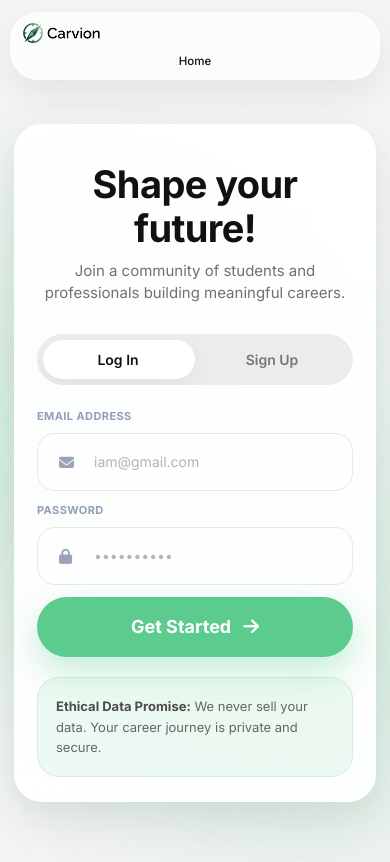
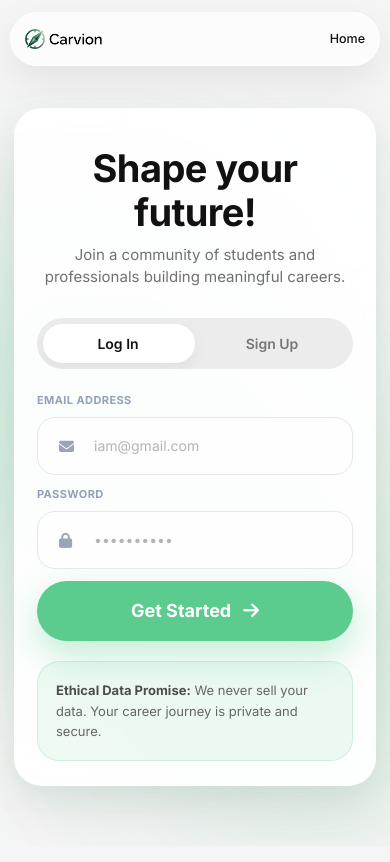
Before and after one commit to DarynaHostishcheva/carvion-project, a plain HTML site: page frontend/auth.html in a window 390 px wide. Drawn offline with Linux system fonts and the light colour scheme.

Commit message:
Force auth navbar one row on mobile

```diff
--- a/frontend/css/style.css
+++ b/frontend/css/style.css
@@ -1870,3 +1870,91 @@ img {
   }
 
 }
+
+/* =========================
+   AUTH NAV FORCE ONE ROW
+========================= */
+
+@media (max-width: 760px) {
+
+  body.auth-page-body {
+    padding-top: 92px !important;
+  }
+
+  body.auth-page-body .nav-container {
+    width: calc(100% - 24px) !important;
+
+    min-height: 58px !important;
+    height: 58px !important;
+
+    display: flex !important;
+    grid-template-columns: none !important;
+    grid-template-areas: none !important;
+
+    align-items: center !important;
+    justify-content: space-between !important;
+
+    gap: 12px !important;
+
+    padding: 0 16px !important;
+
+    border-radius: 999px !important;
+  }
+
+  body.auth-page-body .logo {
+    grid-area: auto !important;
+
+    display: flex !important;
+    align-items: center !important;
+
+    flex: 0 0 auto !important;
+  }
+
+  body.auth-page-body .logo img {
+    height: 21px !important;
+  }
+
+  body.auth-page-body .nav-links {
+    grid-area: auto !important;
+
+    width: auto !important;
+
+    display: flex !important;
+    align-items: center !important;
+    justify-content: flex-end !important;
+
+    gap: 18px !important;
+
+    overflow: visible !important;
+  }
+
+  body.auth-page-body .nav-links a {
+    font-size: 13px !important;
+  }
+
+}
+
+@media (max-width: 430px) {
+
+  body.auth-page-body {
+    padding-top: 88px !important;
+  }
+
+  body.auth-page-body .nav-container {
+    width: calc(100% - 20px) !important;
+
+    min-height: 54px !important;
+    height: 54px !important;
+
+    padding: 0 14px !important;
+  }
+
+  body.auth-page-body .logo img {
+    height: 20px !important;
+  }
+
+  body.auth-page-body .nav-links a {
+    font-size: 12.5px !important;
+  }
+
+}
```
